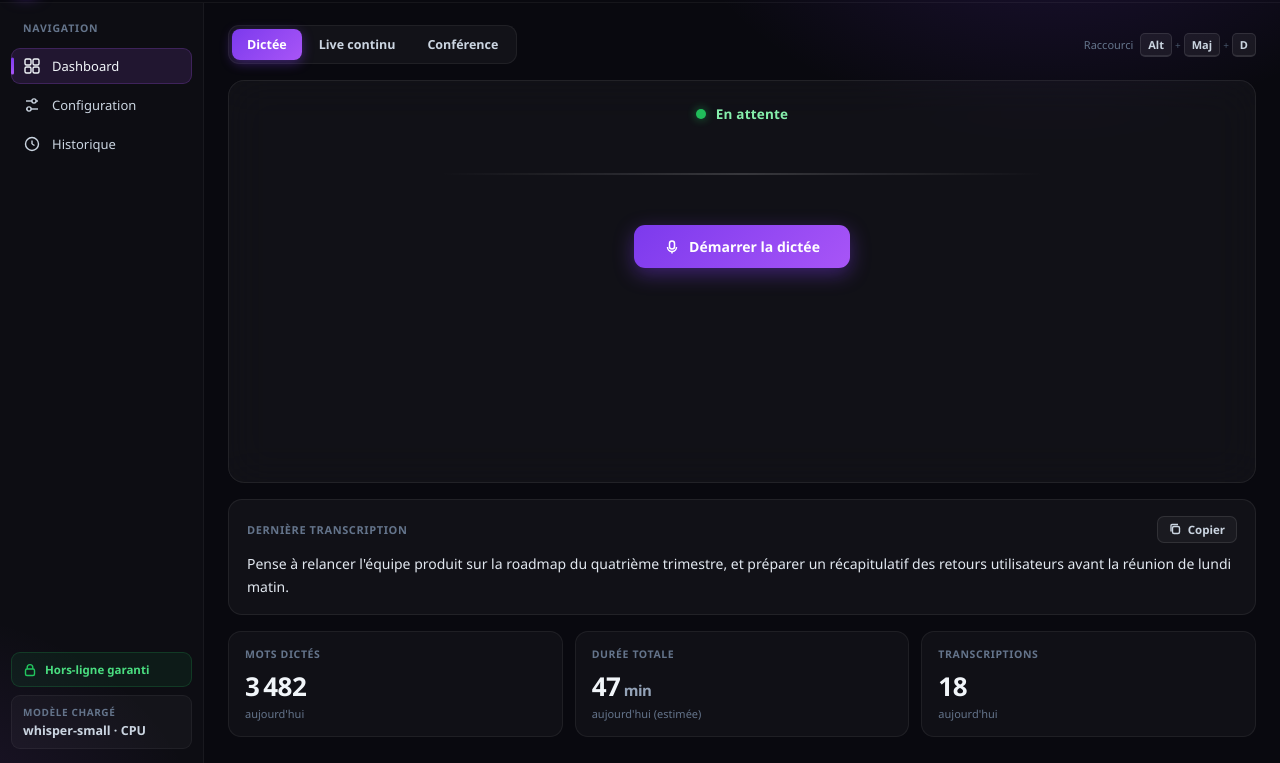
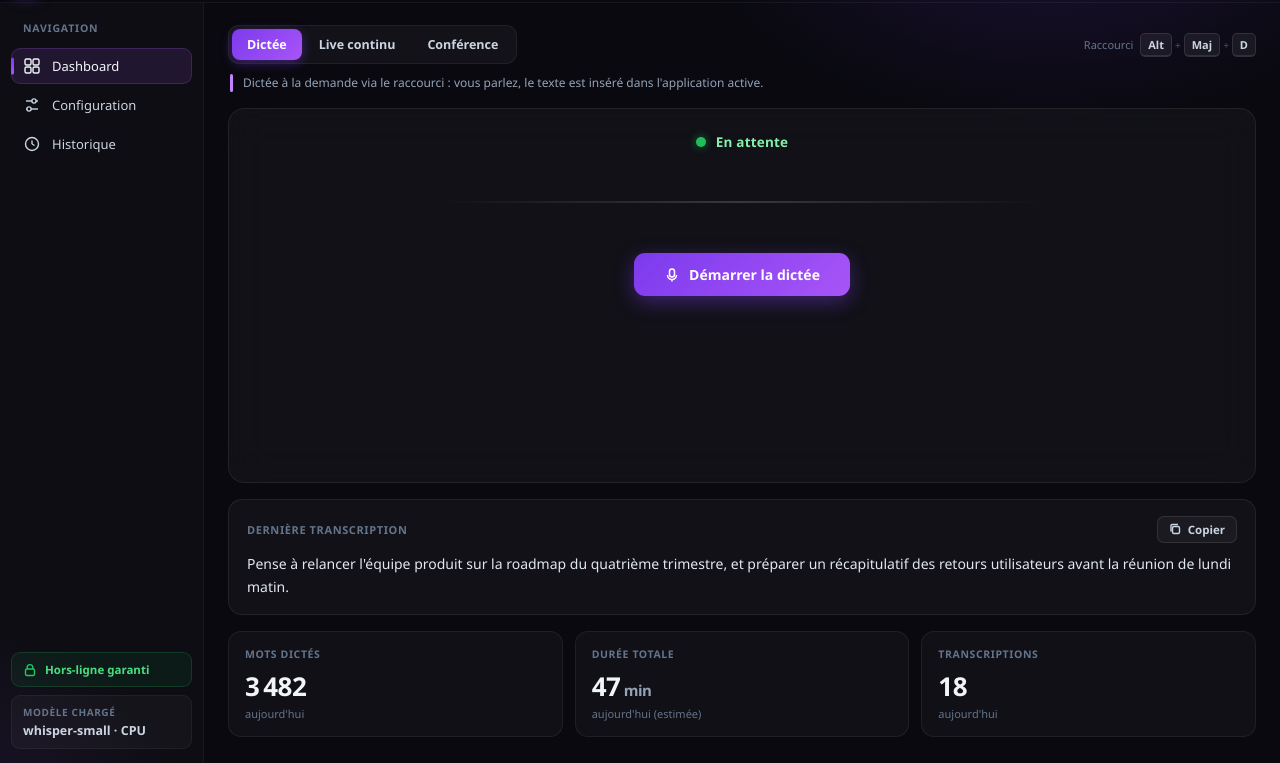
Before and after one commit to fxizel/whisperty_app, a plain HTML site: page whisperty/web/index.html in a window 1280 px wide. Shown: the part 37-800 px from the top of the page. Drawn offline with Linux system fonts and the light colour scheme.

Commit message:
explication mode

```diff
--- a/whisperty/web/app.js
+++ b/whisperty/web/app.js
@@ -174,6 +174,18 @@ const MODE_THEME = {
   conference: { accent: "#fbbf24", ring: "rgba(245,158,11,0.5)", glow: "rgba(217,119,6,0.45)",  grad: "linear-gradient(135deg,#d97706,#f59e0b)", wave: "linear-gradient(180deg,#fbbf24,#d97706)" },
 };
 function modeTheme() { return MODE_THEME[ui.mode] || MODE_THEME.dictee; }
+
+// Courte explication de chaque mode (affichée sous le sélecteur du dashboard).
+const MODE_INFO = {
+  dictee:     "Dictée à la demande via le raccourci : vous parlez, le texte est inséré dans l'application active.",
+  live:       "Transcription en continu d'une sortie audio (vidéo, appel…) en temps réel, sans injection.",
+  conference: "Réunion : micro et sortie système capturés ensemble, transcrits par locuteur puis exportés (.txt/.md).",
+};
+function renderModeDesc() {
+  const el = $("#mode-desc");
+  if (!el) return;
+  el.innerHTML = `<span class="accent" style="background:${modeTheme().accent}"></span><span>${MODE_INFO[ui.mode] || ""}</span>`;
+}
 
 // États « en cours » (capture active) et leurs libellés.
 const RUNNING = ["recording", "live", "conference", "meeting"];
@@ -644,6 +656,7 @@ function bindNav() {
     $$("#mode-switch .seg").forEach(x => x.classList.toggle("active", x === b));
     call("set_mode", ui.mode);
     renderStatus(ui.state); // met à jour le libellé du bouton
+    renderModeDesc();         // met à jour l'explication du mode
     updateSourceVisibility(); // affiche le sélecteur de source en Live/Conférence
   }));
   $("#dash-source").addEventListener("change", e => {
@@ -665,6 +678,7 @@ function init() {
   bindHistory();
   bindTitlebar();
   renderStatus("idle");
+  renderModeDesc();
   loadDashboard();
   loadSources();
   refreshState();
--- a/whisperty/web/index.html
+++ b/whisperty/web/index.html
@@ -99,6 +99,9 @@
             <div id="dash-hotkey" style="display:flex; gap:3px; align-items:center;"></div>
           </div>
         </div>
+
+        <!-- Courte explication du mode sélectionné (mise à jour par JS, accent = couleur du mode). -->
+        <p class="mode-desc" id="mode-desc"><!-- rempli par JS --></p>
 
         <div class="status-card">
           <div class="status-row" id="status-row"><!-- rempli par JS --></div>
--- a/whisperty/web/styles.css
+++ b/whisperty/web/styles.css
@@ -322,6 +322,17 @@ input[type=text] {
   font-size: 11px; font-weight: 600; letter-spacing: 0.6px; text-transform: uppercase; color: var(--dim);
 }
 
+/* Explication du mode (sous le sélecteur) : barre d'accent à la couleur du mode. */
+.mode-desc {
+  display: flex; align-items: center; gap: 10px;
+  margin: -6px 2px 0; padding: 0;
+  font-size: 12px; line-height: 1.45; color: var(--muted);
+}
+.mode-desc .accent {
+  flex: 0 0 auto; align-self: stretch; width: 3px; min-height: 18px;
+  border-radius: 2px; background: var(--violet);
+}
+
 /* Carte visualiseur / statut */
 .status-card {
   background: var(--panel); border: 1px solid var(--border); border-radius: 16px;
```
